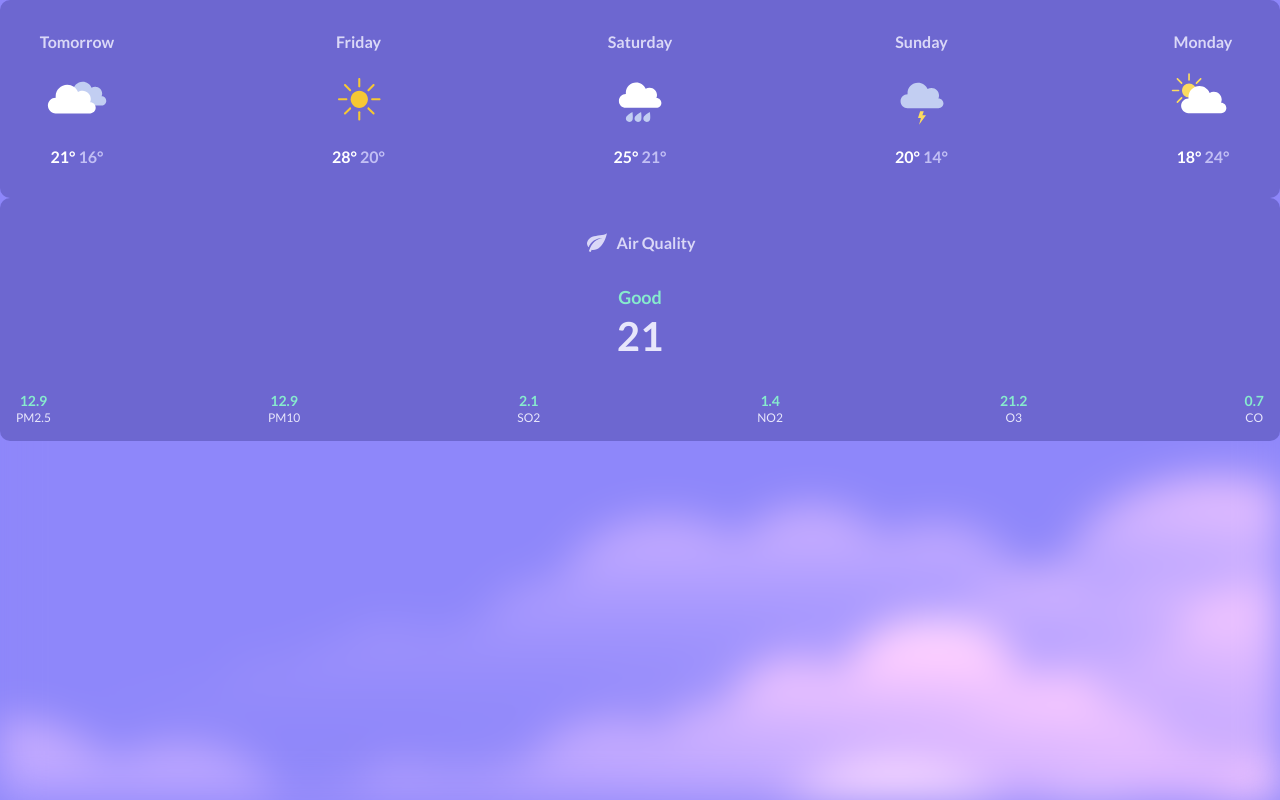
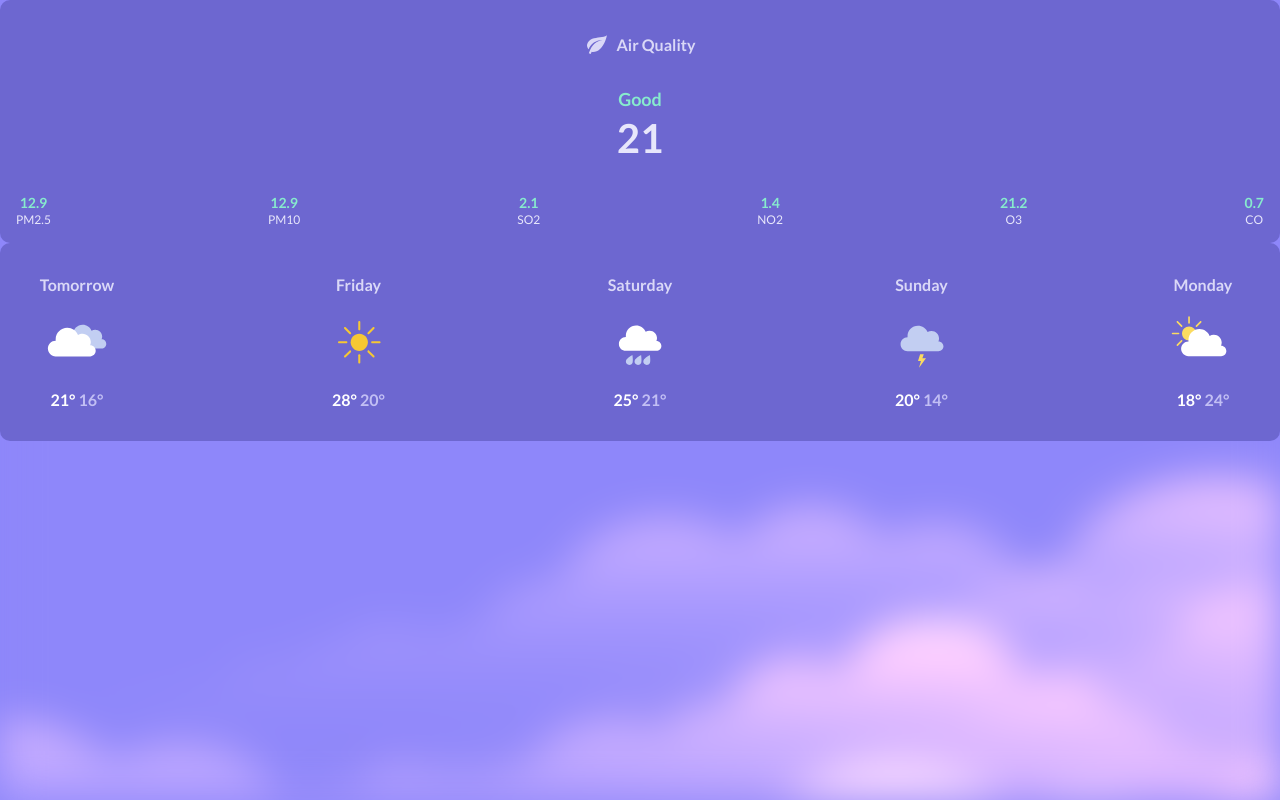
Before and after one commit to KrisMazzini/boraCodar-10, a React (Vite) app: page / in a window 1280 px wide. Built offline with nearby package versions, Linux system fonts and the light colour scheme.

Commit message:
adjust weather statistics component

```diff
--- a/src/components/WeatherStatistic/index.tsx
+++ b/src/components/WeatherStatistic/index.tsx
@@ -3,7 +3,6 @@ import shower from '../../assets/white-shower.svg'
 import wind from '../../assets/white-wind.svg'
 
 import { Container } from './styles'
-import { Card } from '../Card'
 
 const STATISTICS = {
   wind: {
@@ -20,7 +19,7 @@ const STATISTICS = {
   },
 } as const
 
-interface WeatherStatisticProps {
+export interface WeatherStatisticProps {
   type: keyof typeof STATISTICS
   value: number
 }
@@ -29,7 +28,6 @@ export function WeatherStatistic({ type, value }: WeatherStatisticProps) {
   const { icon, unity } = STATISTICS[type]
 
   return (
-    <Card>
     <Container>
       <img src={icon} alt="" />
       <p>{type}</p>
@@ -37,6 +35,5 @@ export function WeatherStatistic({ type, value }: WeatherStatisticProps) {
         {value} <span>{unity}</span>
       </p>
     </Container>
-    </Card>
   )
 }
--- a/src/pages/Home/index.tsx
+++ b/src/pages/Home/index.tsx
@@ -6,8 +6,8 @@ import { WeeklyForecast } from '../../components/WeeklyForecast'
 export function Home() {
   return (
     <Container>
+      <AirQuality />
       <WeeklyForecast />
-      <AirQuality />
     </Container>
   )
 }
```
Lines whose indentation alone changed are shown as unchanged.
